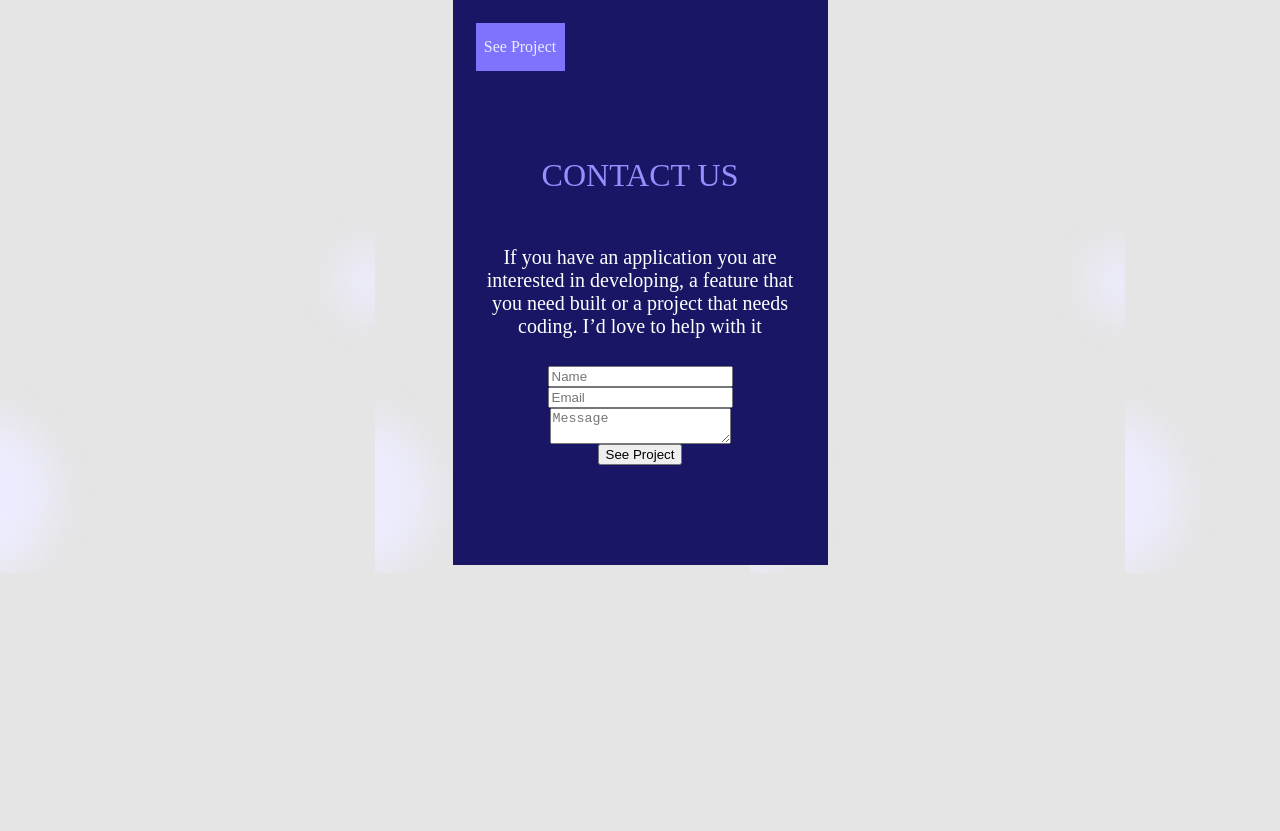
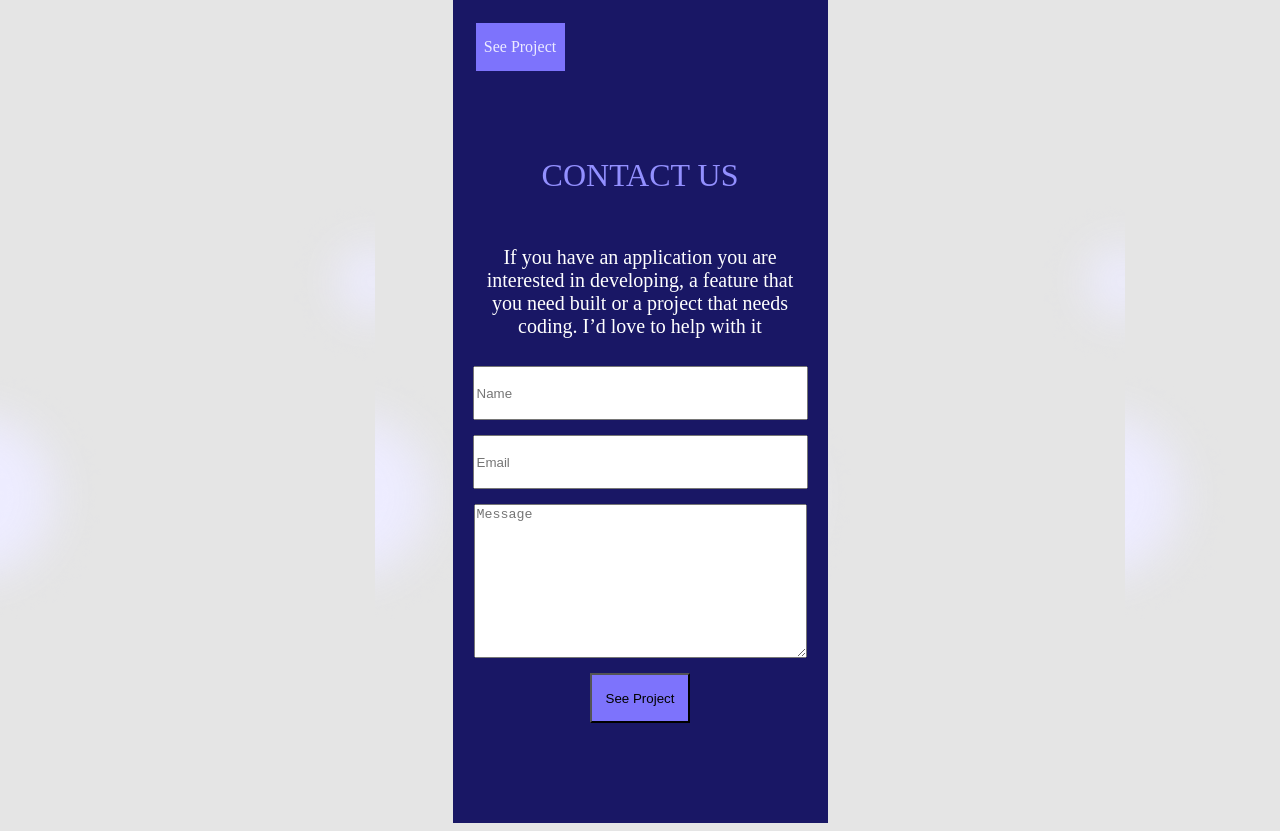
Before and after one commit to somarib/Portfolio, a website: page index.html in a window 1280 px wide. Shown: the part 4275-5106 px from the top of the page. Before the commit the page ends 4848 px from the top, so only its background shows below. Drawn offline with Linux system fonts and the light colour scheme.

Commit message:
Added css to setthe width, height and color of form elements

```diff
--- a/stylesheet.css
+++ b/stylesheet.css
@@ -286,3 +286,21 @@ a {
   flex-wrap: wrap;
   align-items: center;
 }
+
+.myform input {
+  width: 327px;
+  height: 48px;
+  margin-bottom: 15px;
+}
+
+.myform textarea {
+  width: 327px;
+  height: 148px;
+  margin-bottom: 15px;
+}
+
+.myform button {
+  width: 100px;
+  height: 50px;
+  background-color: #7d73fc;
+}
```
